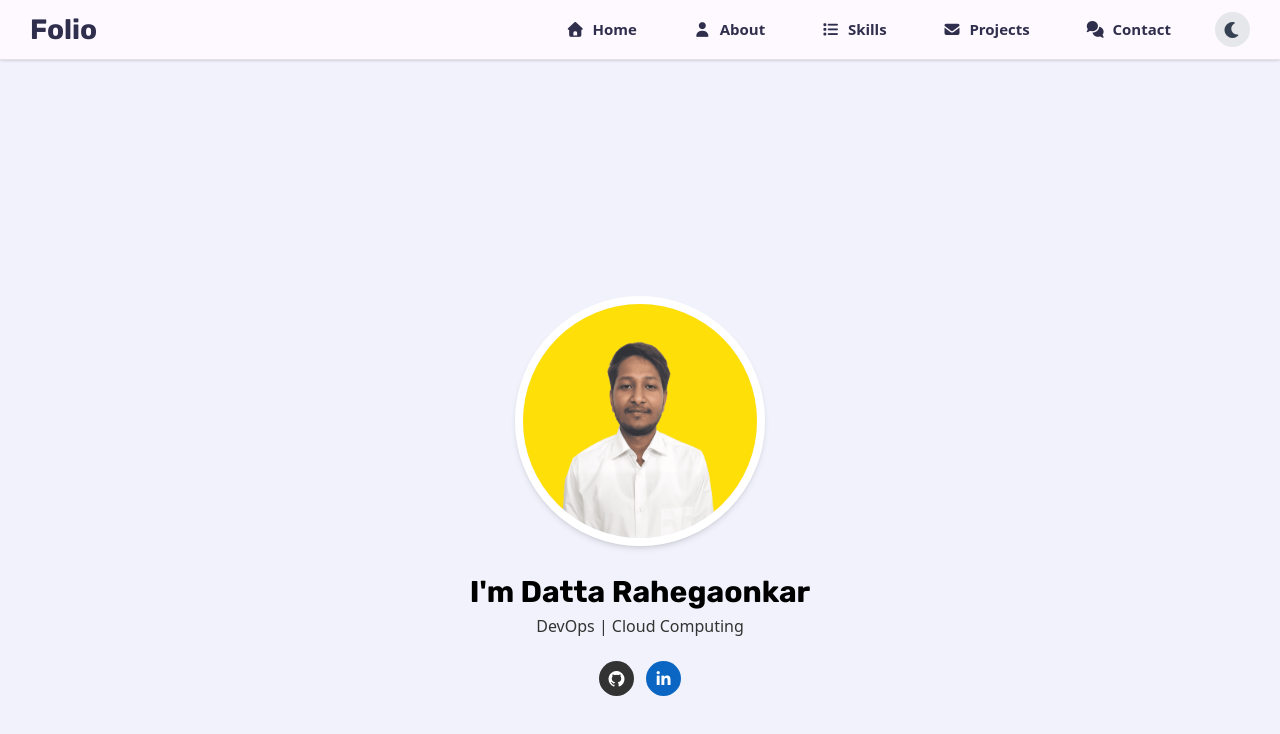
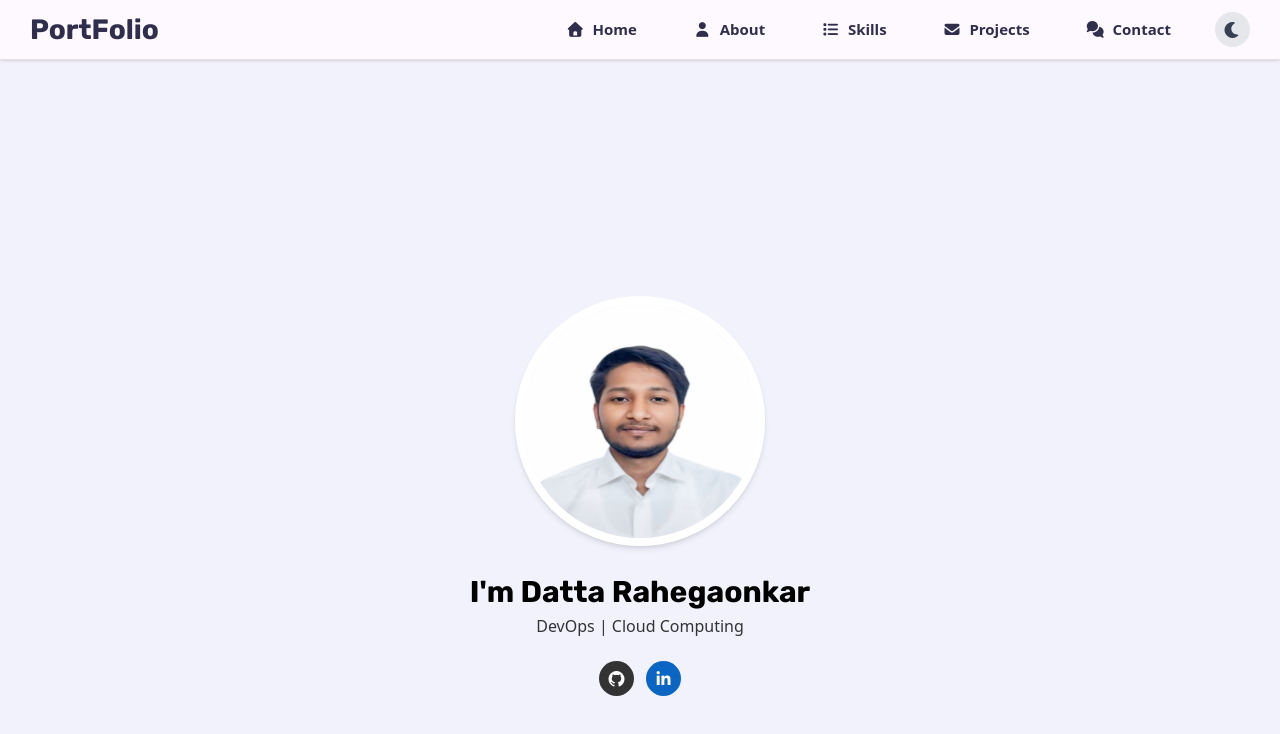
Before and after one commit to DattaRahegaonkar/Port-Folio, a React (Vite) app: page /home in a window 1280 px wide. Shown: the top 734 px of the page. Built offline with nearby package versions, Linux system fonts and the light colour scheme.

Commit message:
Added changes

```diff
--- a/src/components/Sidebar.jsx
+++ b/src/components/Sidebar.jsx
@@ -56,7 +56,7 @@ const Sidebar = () => {
                 isDark ? 'text-white hover:text-blue-400' : 'text-[#302e4d] hover:text-blue-600'
               }`}
             >
-              Folio
+              PortFolio
             </Link>
           </div>
 
--- a/src/pages/Home.jsx
+++ b/src/pages/Home.jsx
@@ -12,7 +12,7 @@ export default function Home() {
     >
       <div className="text-center">
         <img
-          src="/Datta Rahegaonkar 2.png"
+          src="/Datta Rahegaonkar.png"
           alt="Datta Rahegaonkar"
           className={`w-[250px] h-[250px] rounded-full border-[8px] inline-block shadow-md transition-all duration-300 ${
             isDark ? 'border-gray-700 shadow-gray-800/50' : 'border-white shadow-md'
```
Also changed, not shown: public/Datta Rahegaonkar.png (added).
